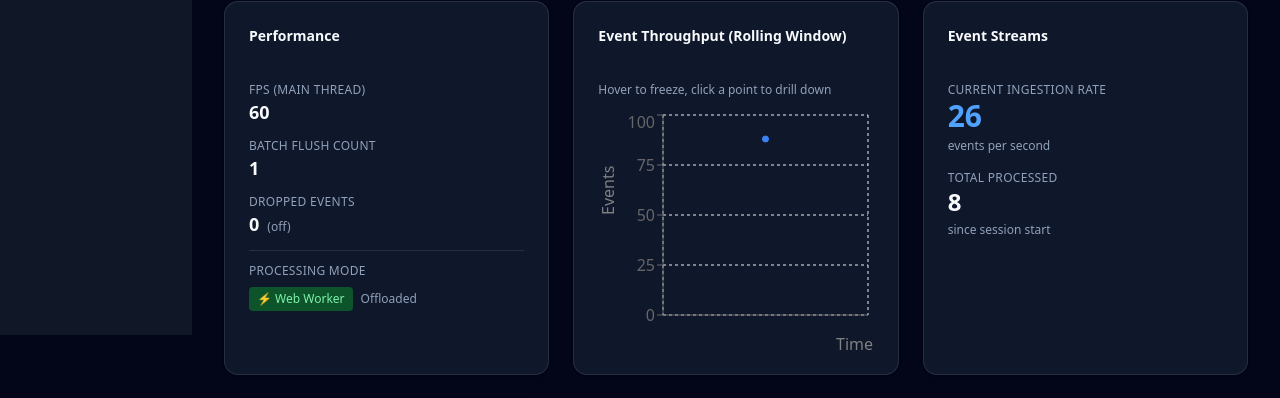
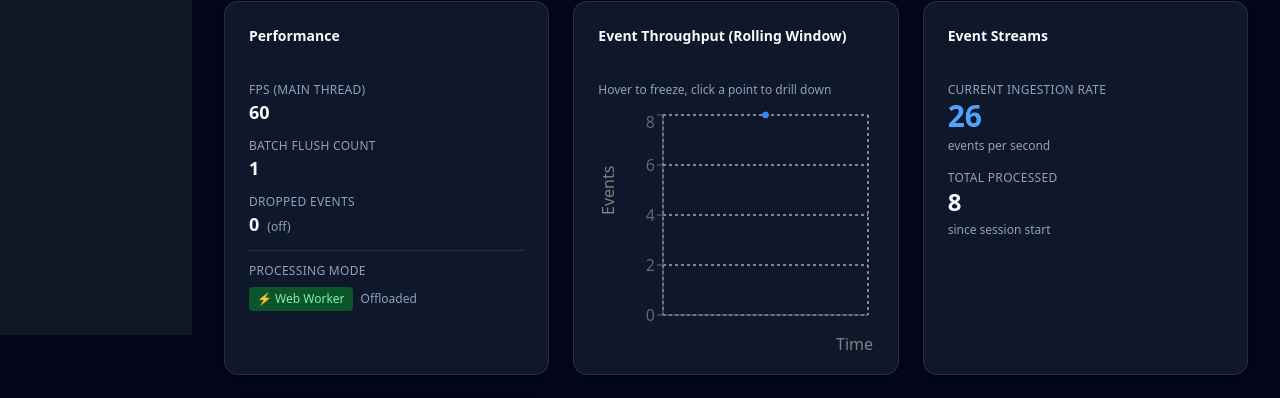
Before and after one commit to Salmankhancodes/hyperdash, a Next.js app: page /dashboard in a window 1280 px wide. Shown: the part 513-911 px from the top of the page. Built offline with nearby package versions, Linux system fonts and the light colour scheme.

Commit message:
Refactor chart data aggregation to build buckets directly from events buffer

```diff
--- a/src/components/widgets/LiveChartWidget.tsx
+++ b/src/components/widgets/LiveChartWidget.tsx
@@ -38,31 +38,22 @@ const LiveChartWidget = () => {
     const interval = setInterval(() => {
       if (isHoveringRef.current) return;
 
-      setChartData(prev => {
+      setChartData(() => {
         const buffer = renderBufferRef.current;
-        if (buffer.length === 0) return prev;
+        if (buffer.length === 0) return [];
 
-        // Aggregate events into 1-second buckets
+        // Build buckets purely from the current eventsBuffer (no carry-forward)
         const bucketMap = new Map<number, number>();
-
-        // Carry forward existing buckets
-        for (const pt of prev) {
-          bucketMap.set(pt.timestamp, pt.count);
-        }
-
-        // Add new events from buffer into buckets
         for (const e of buffer) {
           const bucketKey = Math.floor(e.timestamp / BUCKET_MS) * BUCKET_MS;
           bucketMap.set(bucketKey, (bucketMap.get(bucketKey) ?? 0) + 1);
         }
 
         // Sort by timestamp, keep last N buckets
-        const sorted = Array.from(bucketMap.entries())
+        return Array.from(bucketMap.entries())
           .sort((a, b) => a[0] - b[0])
           .slice(-MAX_BUCKETS)
           .map(([timestamp, count]) => ({ timestamp, count }));
-
-        return sorted;
       });
     }, 500);
 
```
